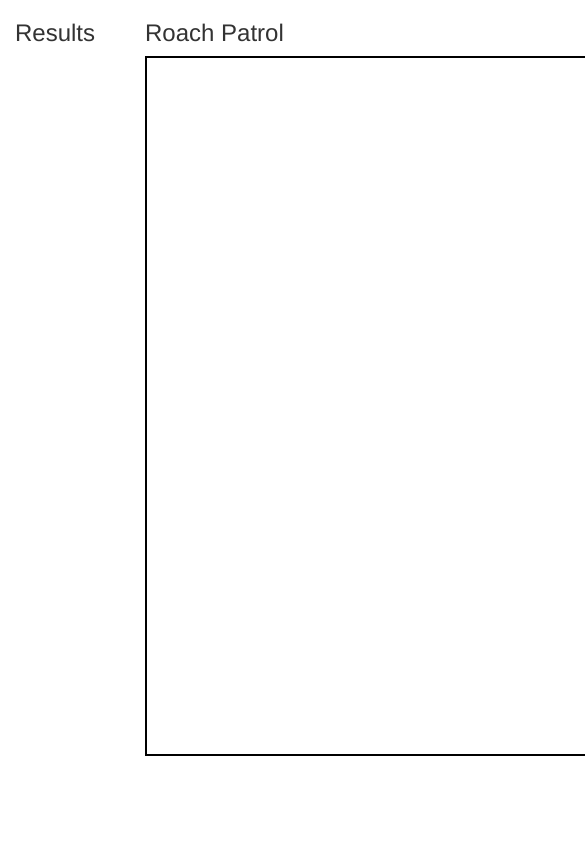
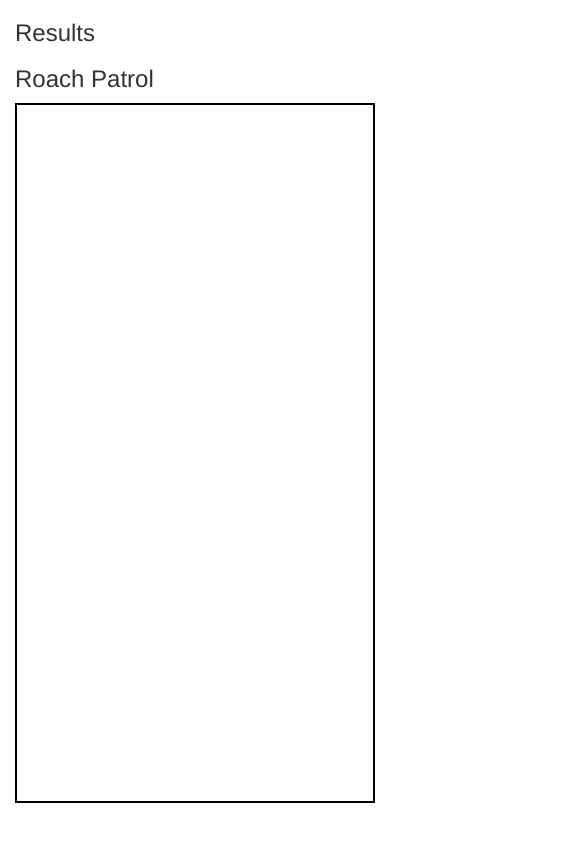
Before and after one commit to WeekendGrinders/roachpatrol, a plain HTML site: page page2.html in a window 390 px wide. Shown: the top 842 px of the page, 585 px wide, since content can reach past the window. Drawn offline with nearby package versions, Linux system fonts and the light colour scheme; some packages are replaced by stand-ins of ours.

Commit message:
page2 responsive stacks

```diff
--- a/css/style.css
+++ b/css/style.css
@@ -11,7 +11,7 @@
 }
 
 #map-canvas {
-	width: 700px;
+	width: 100%;
 	height: 700px;
 	padding: 0;
 	border: 2px solid black;
@@ -26,3 +26,7 @@
 .homepage {
 	text-align: center;
 }
+
+.container {
+	max-width: 960px;
+}
--- a/page2.html
+++ b/page2.html
@@ -1,4 +1,5 @@
 <!DOCTYPE html>
+<html>
 	<head>
 		<meta name="viewport" content="width=device-width, initial-scale=1">
 		<title>Roach Patrol</title>
@@ -10,20 +11,23 @@
 		<div class="container">
 				<div class="row">
 
-					<div class="col-xs-4">
+					<div class="col-md-4">
 						<h3>Results</h3>
 
 
 					</div>
-					<div class="col-xs-8">
+					<div class="col-md-8">
 
 
 					<h3>Roach Patrol</h3>
+					<div id="map-canvas">
 
-					<div id="map-canvas"></div>
+					</div>
 
 
-					</div> <!--col-->
+
+
+					</div> <!--col map canvas-->
 				</div> <!-- row-- >
 
 
```
Also changed, not shown: index.html (+1 -0 lines).
